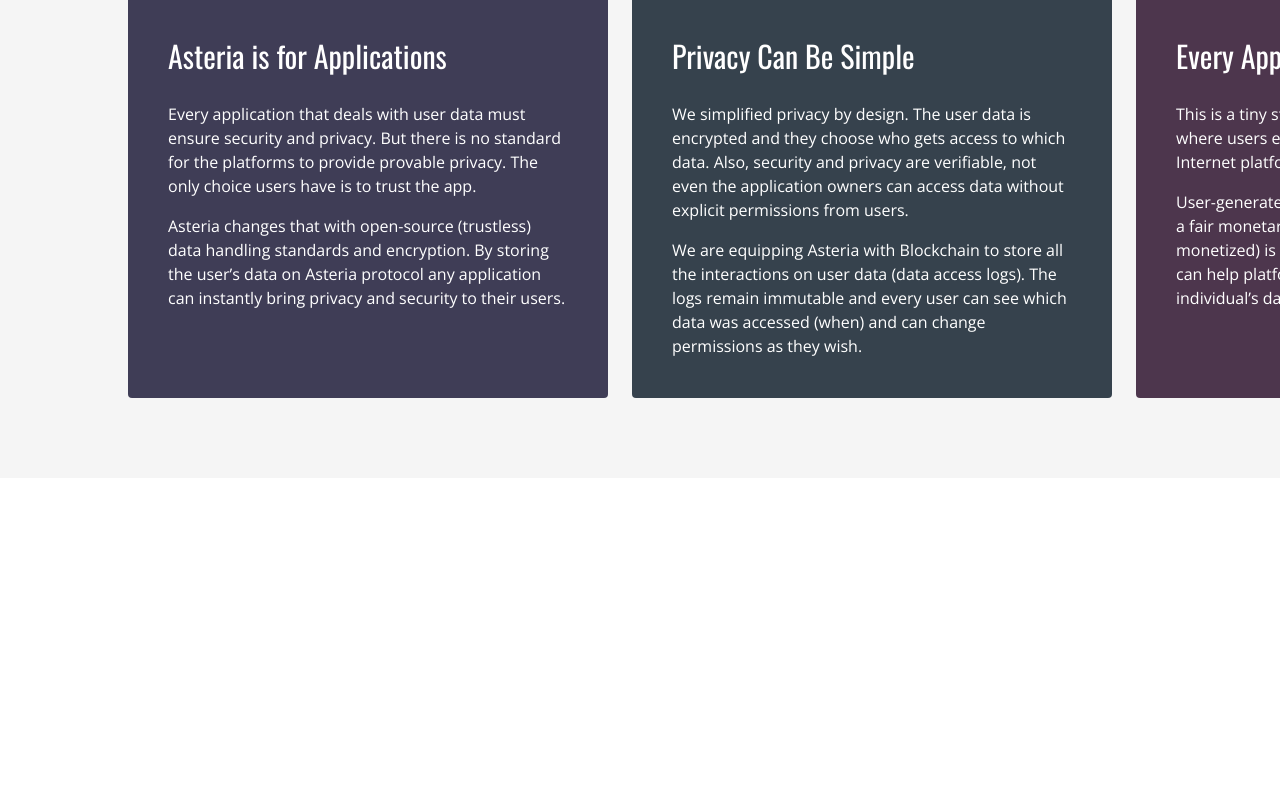
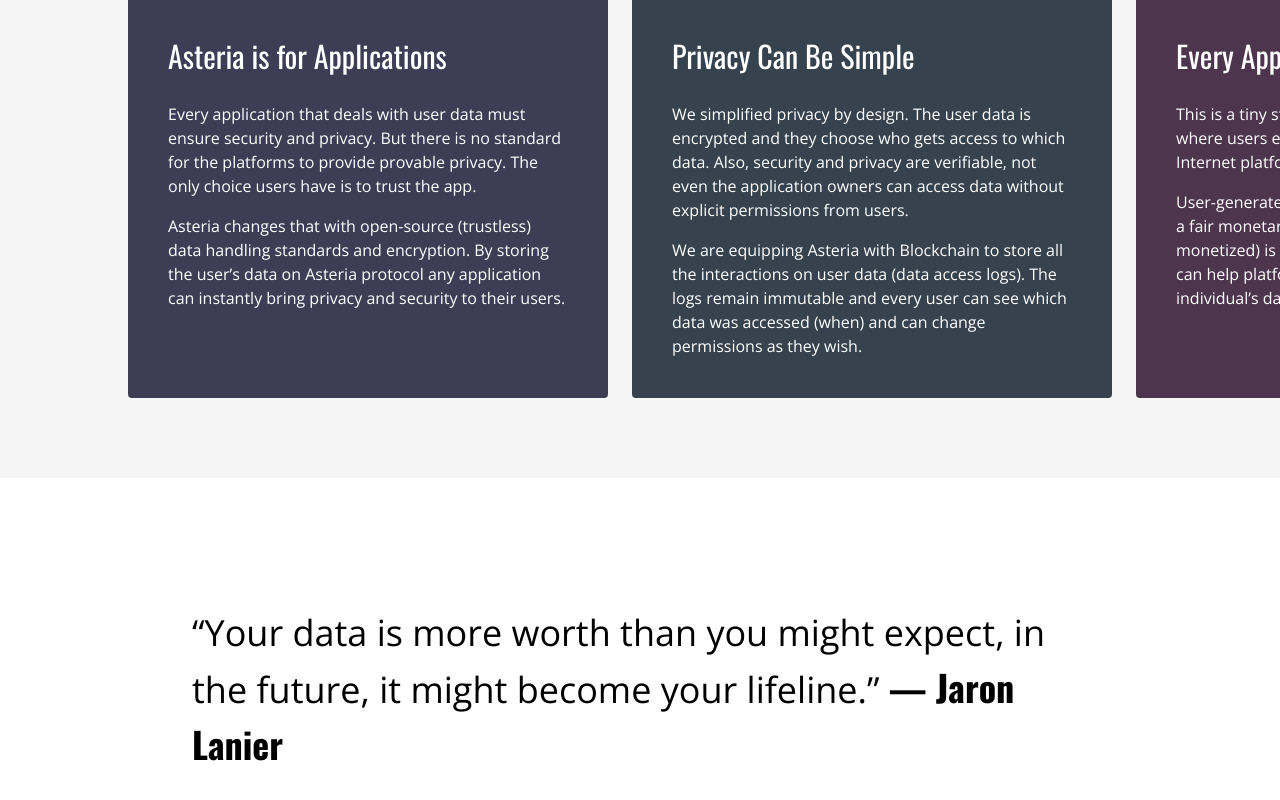
Before and after one commit to hapramp/hapramp.com-0619, a React (Create React App) app: page / in a window 1280 px wide. Shown: the part 667-1467 px from the top of the page. Before the commit the page ends 1145 px from the top, so only its background shows below. Built offline with nearby package versions, Linux system fonts and the light colour scheme.

Commit message:
Adds quote section

```diff
--- a/public/index.html
+++ b/public/index.html
@@ -20,7 +20,7 @@
       Learn how to configure a non-root public URL by running `npm run build`.
     -->
     <title>React App</title>
-    <link href="https://fonts.googleapis.com/css?family=Open+Sans|Oswald:400,700&display=swap" rel="stylesheet">
+    <link href="https://fonts.googleapis.com/css?family=Open+Sans:300,400|Oswald:400,700&display=swap" rel="stylesheet">
   </head>
   <body>
     <noscript>You need to enable JavaScript to run this app.</noscript>
--- /dev/null
+++ b/src/components/Home/Quote.js
@@ -0,0 +1,13 @@
+import React from 'react';
+
+const Quote = () => {
+  return (
+    <section className="quote my-32">
+      <div className="max-w-4xl mx-auto font-light text-4xl">
+      “Your data is more worth than you might expect, in the future, it might become your lifeline.”<span className="font-display font-bold"> — Jaron Lanier</span>
+      </div>
+    </section>
+  );
+};
+
+export default Quote;
--- a/src/components/Home/index.js
+++ b/src/components/Home/index.js
@@ -2,12 +2,14 @@
 import './Hero';
 import Hero from './Hero';
 import Feature from './Feature'
+import Quote from './Quote'
 
 const index = () => {
   return (
    <main>
      <Hero />
      <Feature />
+     <Quote />
    </main>
   );
 };
```
